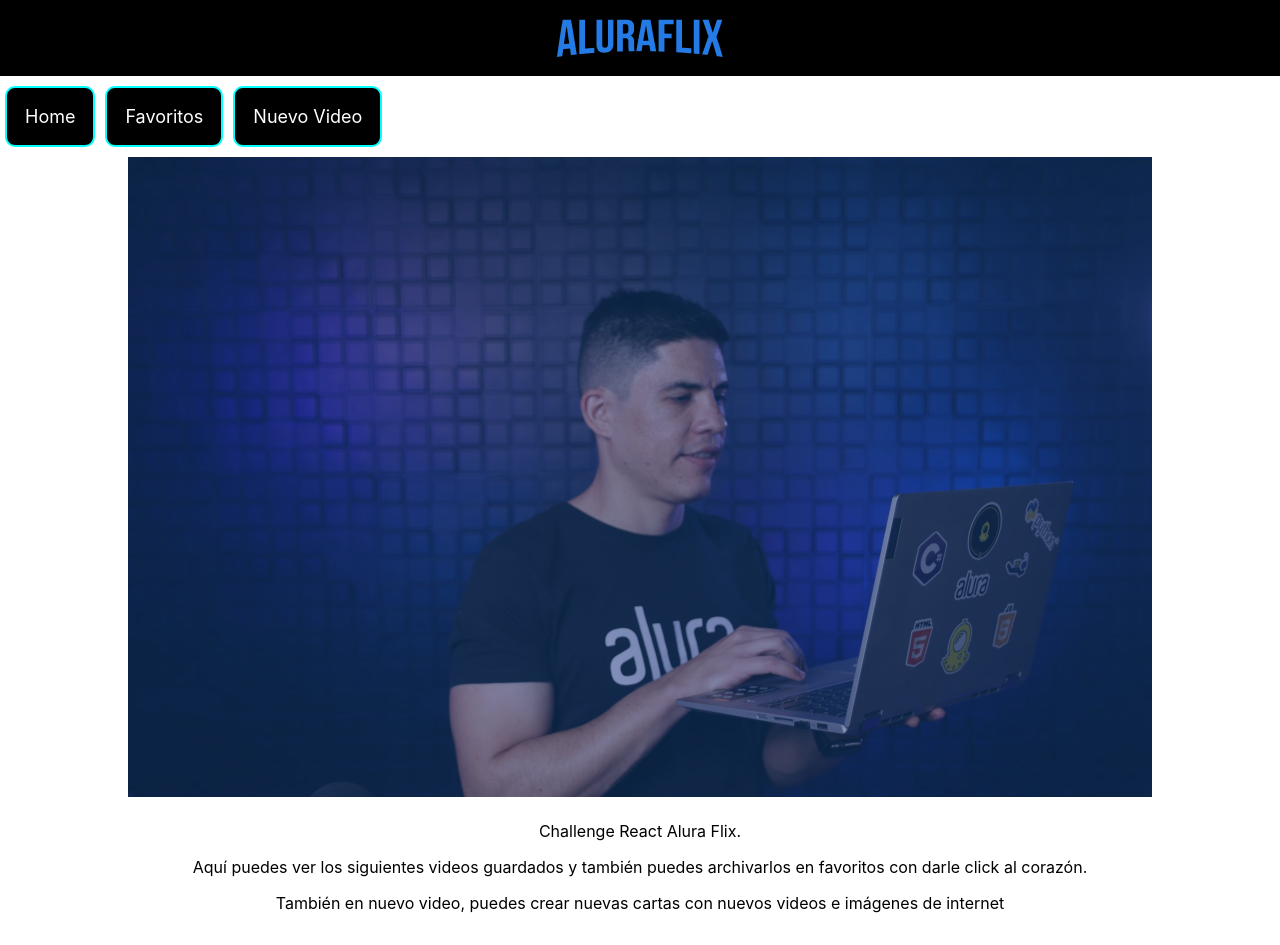
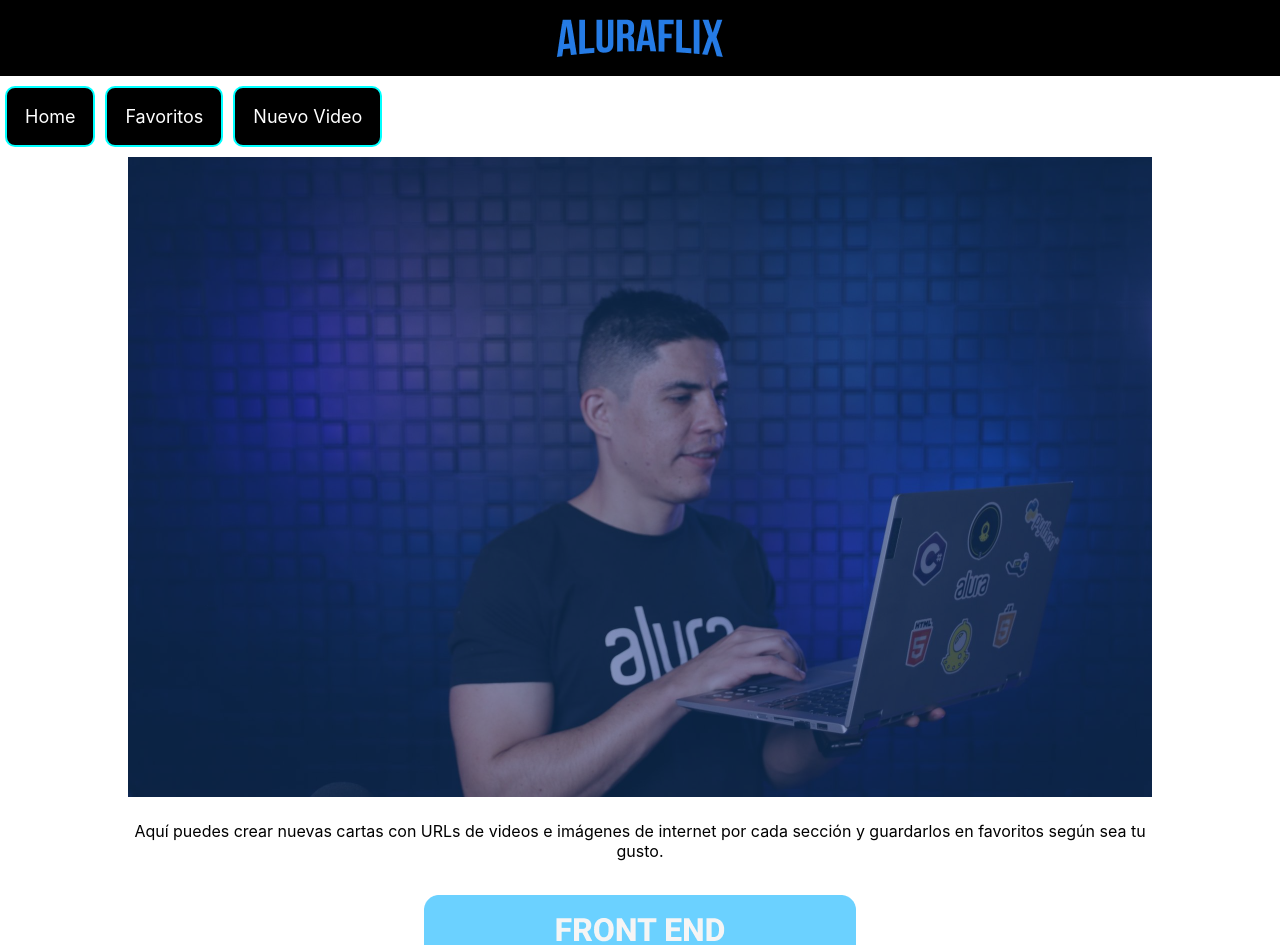
Before and after one commit to Nicolas-Munoz-Bacian/Challenge-AluraFlix-Nicolas-Munoz, a React (Create React App) app: page / in a window 1280 px wide. Shown: the top 945 px of the page. Built offline with nearby package versions, Linux system fonts and the light colour scheme; no server answers.

Commit message:
Add files via upload

```diff
--- a/src/components/Banner/Banner.module.css
+++ b/src/components/Banner/Banner.module.css
@@ -11,6 +11,24 @@
     opacity: .5;
     background-color: black;
 }
+
+/* Estilos para el párrafo */
+.container p {
+    text-align: center; /* Centraliza el texto */
+    margin: 1em 0; /* Espaciado arriba y abajo */
+    color: black; /* Color del texto */
+    width: 100%; /* Asegura que ocupe todo el ancho */
+  }
+
+  /* Estilos para los banners */
+  .banner {
+    width: 100%; /* Asegura que el banner use todo el ancho */
+  }
+
+  .banner img {
+    max-width: 100%; /* Asegura que la imagen del banner no exceda el ancho */
+    height: auto; /* Mantiene la proporción de la imagen */
+  }
 
 /* Responsividad */
 @media (max-width: 768px) {
--- a/src/pages/Favoritos/Favoritos.module.css
+++ b/src/pages/Favoritos/Favoritos.module.css
@@ -3,6 +3,17 @@
     text-align: center;
     overflow-y: auto; /* Habilita desplazamiento vertical */
 }
+
+/* Estilos para los banners */
+.banner {
+    width: 100%; /* Asegura que el banner use todo el ancho */
+  }
+
+  .banner img {
+    max-width: 100%; /* Asegura que la imagen del banner no exceda el ancho */
+    height: auto; /* Mantiene la proporción de la imagen */
+  }
+
 
 /* ------------------------------ Responsividad ---------------------------------------*/
 
--- a/src/pages/Favoritos/index.js
+++ b/src/pages/Favoritos/index.js
@@ -12,9 +12,7 @@
   return (
       <>
           <Banner img="favorite" color="#44d97d" />
-          <Titulo>
-              <h1></h1>
-          </Titulo>
+
           <section className={styles.container}>
               {favorito.map((fav) => (
                   <Card
--- a/src/pages/inicio/index.js
+++ b/src/pages/inicio/index.js
@@ -52,9 +52,10 @@
   return (
     <>
       <Banner src={home} img="home" color="#154580" />
-      <p>Challenge React Alura Flix. <p></p>Aquí puedes ver los siguientes videos guardados y también puedes archivarlos en favoritos con
-        darle click al corazón.<p></p>También en nuevo video, puedes crear nuevas cartas con nuevos videos
-        e imágenes de internet</p>
+      <p style={{ textAlign: 'center', margin: '1em 125px' }}>
+        Aquí puedes crear nuevas cartas con URLs de videos e imágenes de internet
+        por cada sección y guardarlos en favoritos según sea tu gusto.
+      </p>
       {/* Sección Front End */}
       <Titulo>
         <img src={frontend} className="banner" alt="banner front end" />
```
